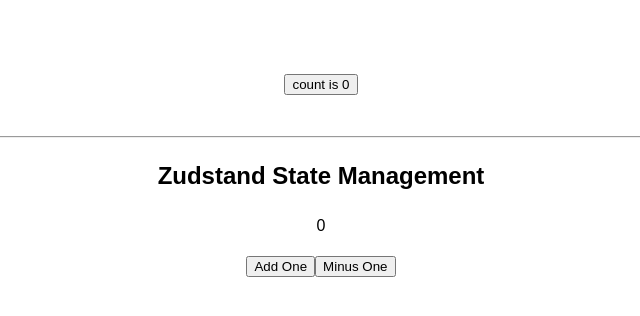
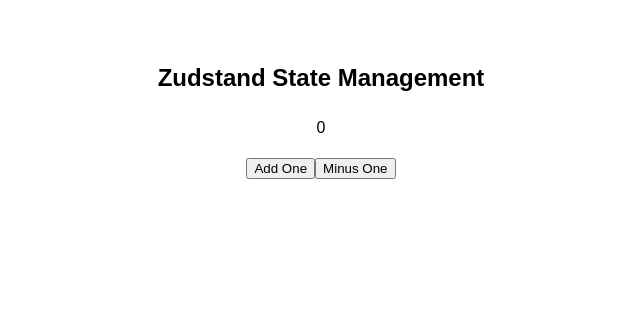
Before and after one commit to onesmusmuna/state-management, a React (Vite) app: page / in a window 1280 px wide. Shown: the top 316 px of the page, without its empty margins (319-959 px from the left). Built offline with nearby package versions, Linux system fonts and the light colour scheme.

Commit message:
remove react usestate

```diff
--- a/src/App.tsx
+++ b/src/App.tsx
@@ -1,20 +1,9 @@
-import { useState } from "react";
 import { useCounter } from "./store";
 import "./App.css";
 
 function App() {
-  const [count, setCount] = useState(0);
-
   return (
     <>
-      <div className="card">
-        <button onClick={() => setCount((count) => count + 1)}>
-          count is {count}
-        </button>
-      </div>
-
-      <hr />
-
       <ZudstandConter />
     </>
   );
```
